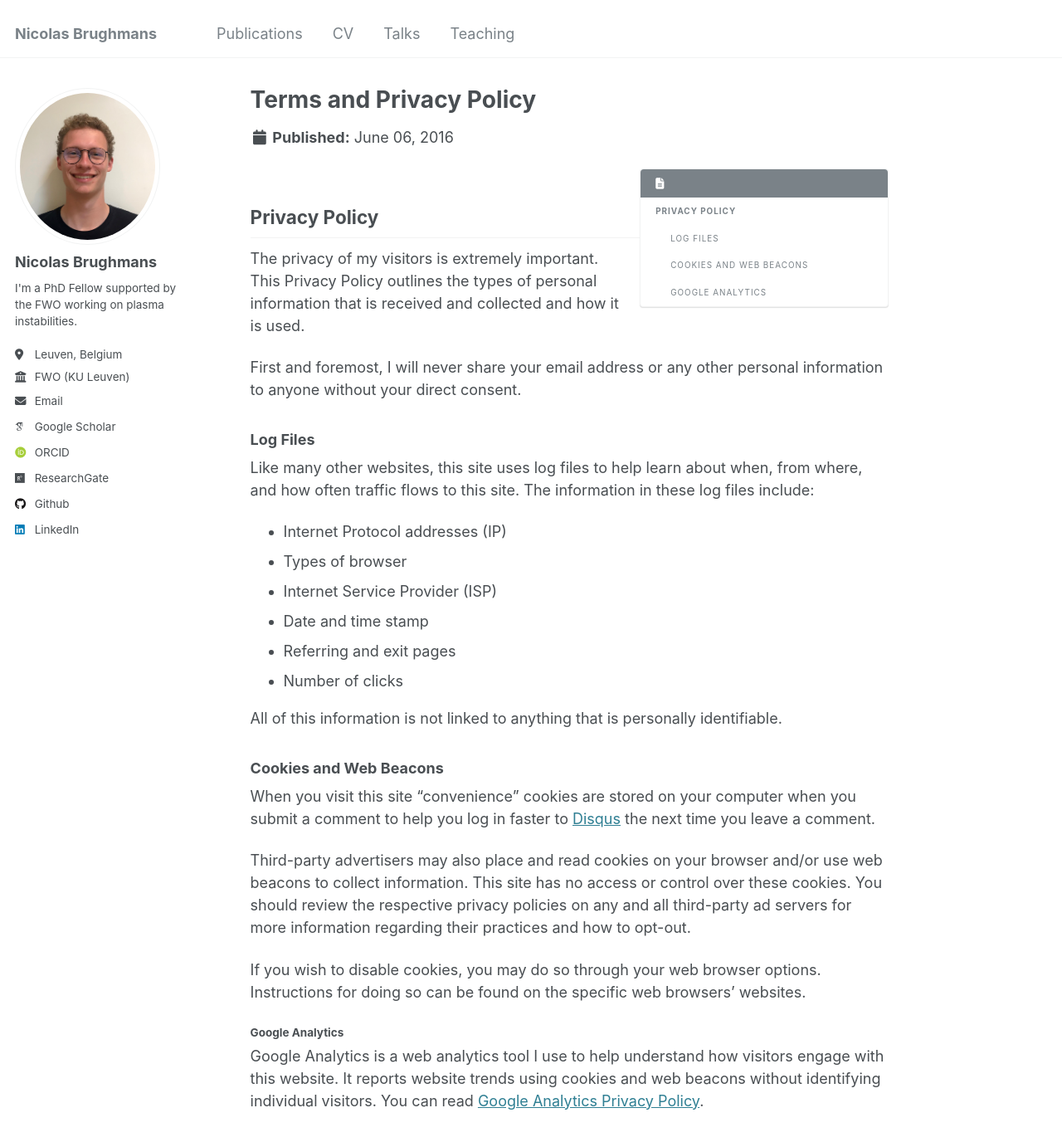
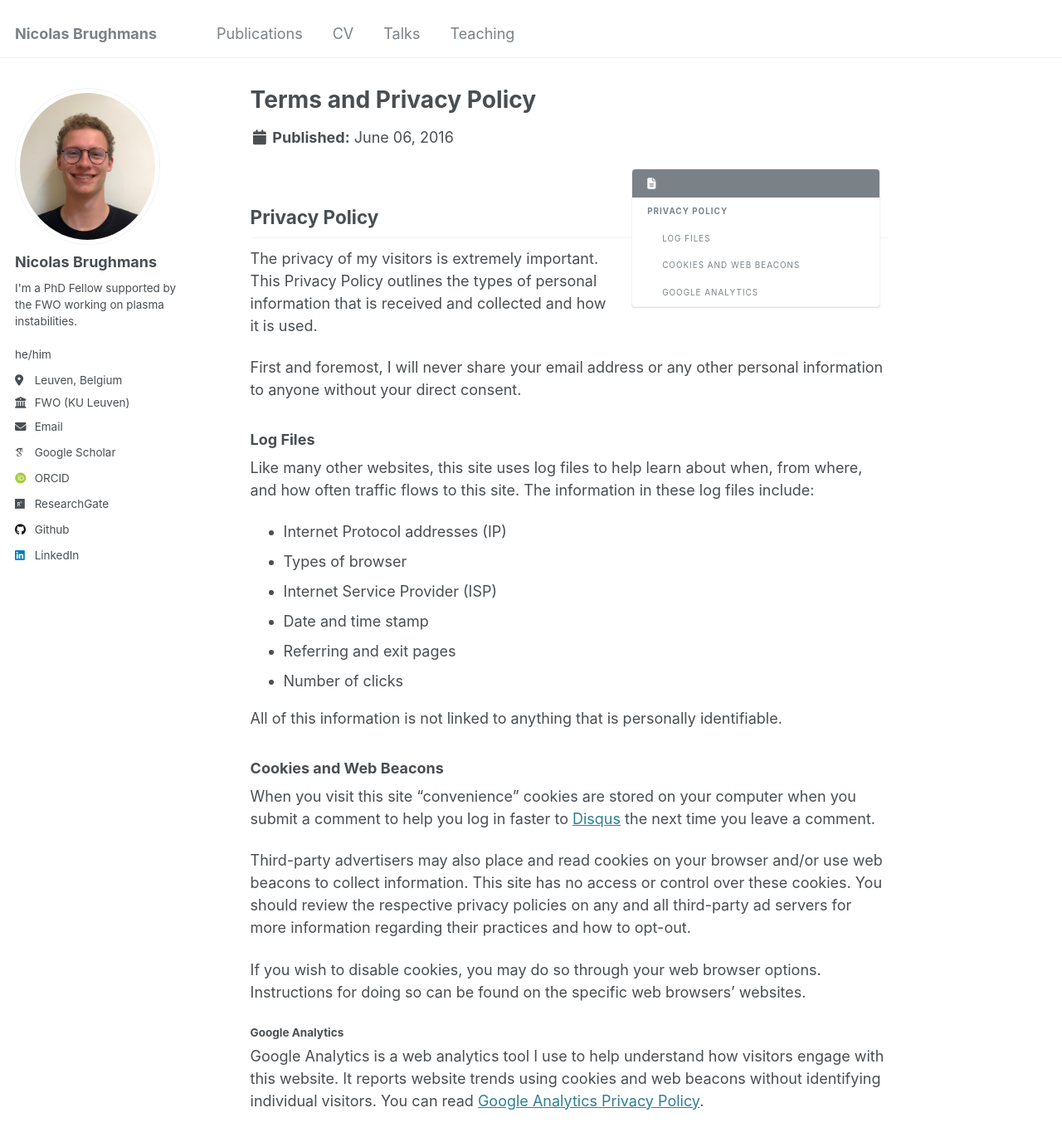
Before and after one commit to nicolasbrughmans/nicolasbrughmans.github.io, a Jekyll site: the page built from _pages/terms.md, in a window 1280 px wide and 1400 px high. Shown: the top 1376 px of the window at 83% size. Built offline with Jekyll 4.4.1, drawn with Linux system fonts in a browser that asks for light colours; some web fonts are replaced.

Commit message:
found a way to increase whitespace between sidebar/main

```diff
--- a/_config.yml
+++ b/_config.yml
@@ -23,7 +23,7 @@ author:
   # Biographic information
   avatar           : "foto_personeelskaart.png"
   name             : "Nicolas Brughmans"
-  pronouns         : #"he/him"
+  pronouns         : "he/him"
   bio              : "I'm a PhD Fellow supported by the FWO working on plasma instabilities."
   location         : "Leuven, Belgium"
   employer         : "FWO (KU Leuven)"
--- a/_sass/_sidebar.scss
+++ b/_sass/_sidebar.scss
@@ -18,6 +18,7 @@
     overflow-y: auto;               // Add scrollbar if the sidebar is too long
     position: fixed;
     padding-top: $masthead-height;
+    padding-right: 10px;
   }
 
   @include breakpoint($large) {
@@ -58,6 +59,7 @@
 
 .sidebar__right {
   margin-bottom: 1em;
+  margin-right: 10px;
 
   @include breakpoint($large) {
     position: relative;
```
